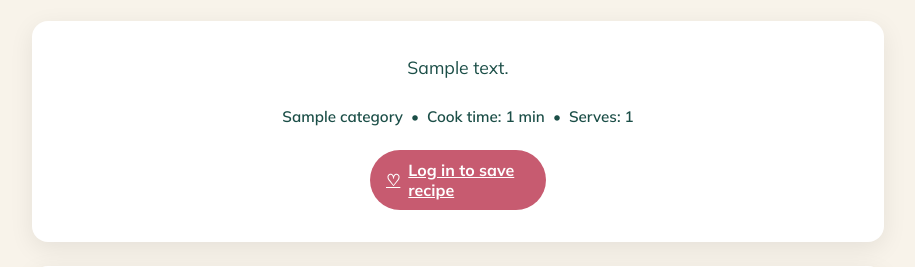
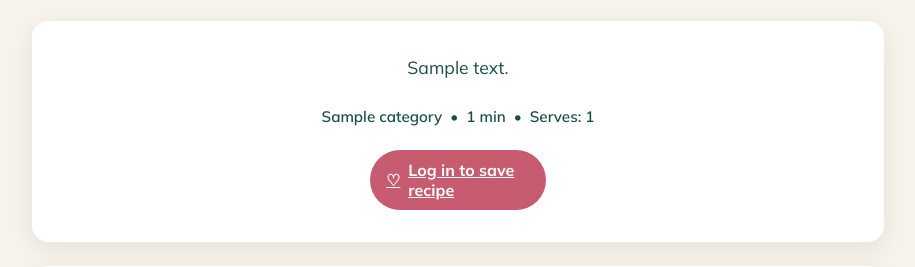
Before and after one commit to Fannyhenriques/milestone-project-3, a Django app: page /recipe/1/ in a window 1280 px wide. Shown: the part 653-920 px from the top of the page, without its empty margins (182-1097 px from the left). Run offline with Django 4.2, Linux system fonts and the light colour scheme; tables that the repository leaves empty hold one stand-in row (values such as "Sample post"); grey boxes marked "Sample" are stand-in pictures.

Commit message:
Improve recipe description fallback and simplify metadata text

```diff
--- a/mealflow/templates/mealflow/recipe_detail.html
+++ b/mealflow/templates/mealflow/recipe_detail.html
@@ -28,11 +28,13 @@ MealFlow | {{ recipe.title }}
 		<p class="recipe-detail-description">
 			{{ recipe.description }}
 		</p>
+		{% else %}
+		<p> No description has been added for this recipe </p>
 		{% endif %}
 
 		<div class="recipe-detail-meta">
 			<span>{{ recipe.category.name }}</span>
-			<span>Cook time: {{ recipe.cooking_time }} min</span>
+			<span>{{ recipe.cooking_time }} min</span>
 			<span>Serves: {{ recipe.servings }}</span>
 		</div>
 
```
